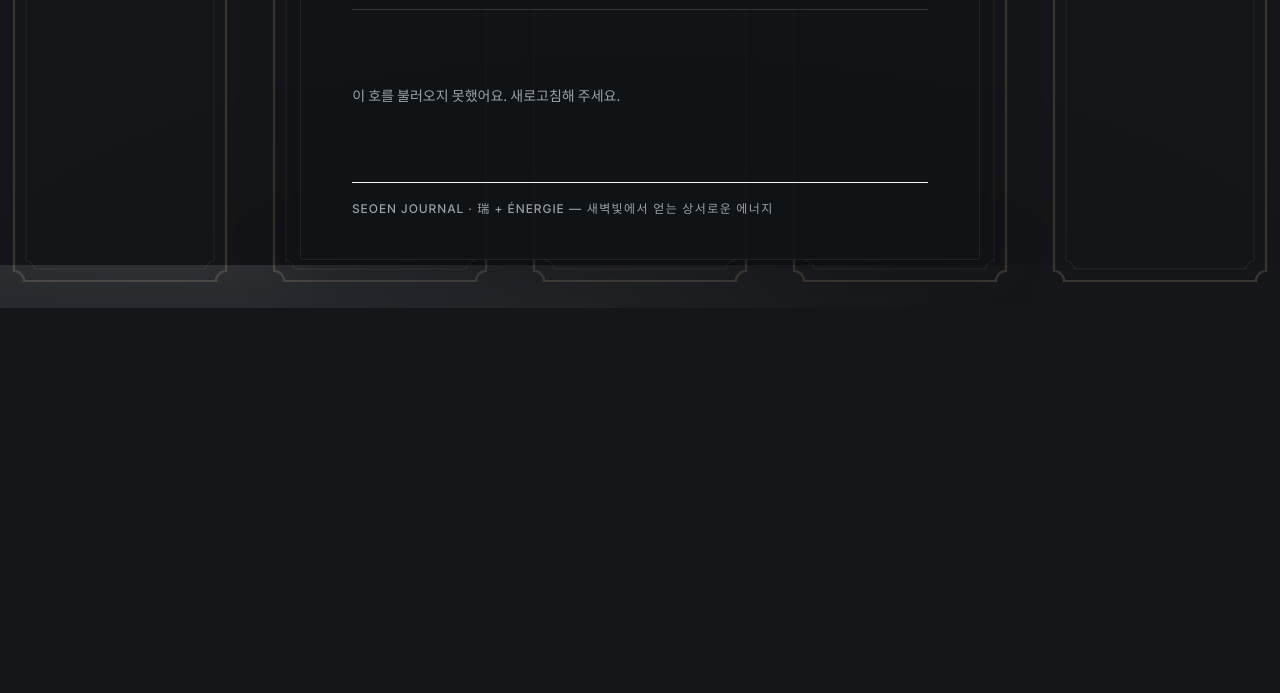
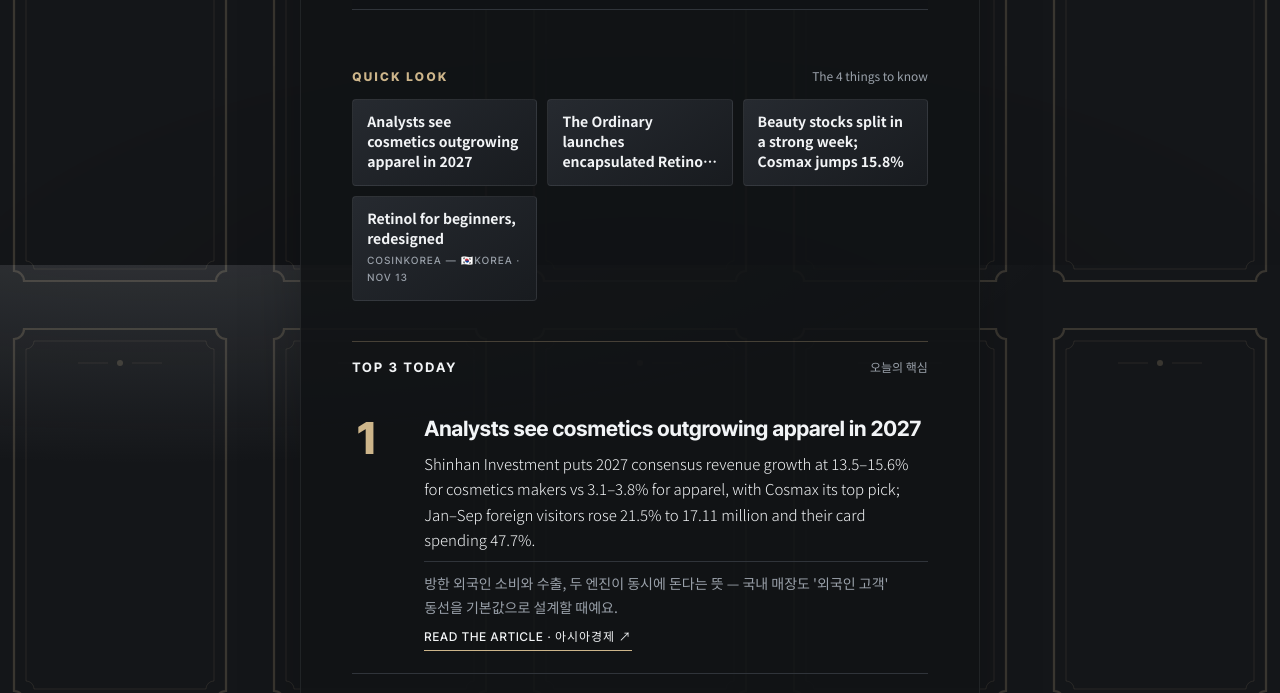
Before and after one commit to itsserahwang-lang/seoen-journal, a plain HTML site: page index.html in a window 1280 px wide. Shown: the part 535-1228 px from the top of the page. Before the commit the page ends 843 px from the top, so only its background shows below. Drawn offline with nearby package versions, Linux system fonts and the light colour scheme; a web font is replaced by a local one.

Commit message:
fix: quick look tolerates 3-column stock tables
Co-Authored-By: Claude Opus 5.5 <noreply@anthropic.com>
Claude-Session: https://claude.ai/code/session_01MeKVhD7r8MdnYSuuc3YBq7

```diff
--- a/index.html
+++ b/index.html
@@ -591,7 +591,7 @@ a.thl:hover .th .art,a.thl:focus-visible .th .art{transform:translateY(-3px);tra
    pn.querySelectorAll('.top3 .t').forEach(function(t){var h=t.querySelectorAll('h3');var pe=t.querySelector('p.en'),pk=t.querySelector('p.kot');
      add({el:t,n:txt(t.querySelector('.n')),kw:'',en:h[0]?txt(h[0]):txt(pe),ko:h[1]?txt(h[1]):txt(pk),m:''})});
    if(key==='stocks'){var tb=pn.querySelector('.tbl tbody');if(tb)tb.querySelectorAll('tr').forEach(function(r){var c=r.children;if(c.length<3)return;var ch=txt(c[2].querySelector('.l-en')||c[2]),cK=txt(c[2].querySelector('.l-ko')||c[2]);
-     add({el:r,kw:ch,kwko:cK,en:txt(c[0].querySelector('.l-en')||c[0])+' · '+txt(c[1].querySelector('.l-en')||c[1]),ko:txt(c[0].querySelector('.l-ko')||c[0])+' · '+txt(c[1].querySelector('.l-ko')||c[1]),m:txt(c[3].querySelector('.l-ko')||c[3])})})}
+     add({el:r,kw:ch,kwko:cK,en:txt(c[0].querySelector('.l-en')||c[0])+' · '+txt(c[1].querySelector('.l-en')||c[1]),ko:txt(c[0].querySelector('.l-ko')||c[0])+' · '+txt(c[1].querySelector('.l-ko')||c[1]),m:c[3]?txt(c[3].querySelector('.l-ko')||c[3]):''})})}
    if(key==='english'){pn.querySelectorAll('.card.w').forEach(function(w){add({el:w,kw:txt(w.querySelector('.term')),en:txt(w.querySelector('.ex')),ko:txt(w.querySelector('.kr')),m:txt(w.querySelector('.pos'))})})}
    if(key==='retail'){pn.querySelectorAll('.ch').forEach(function(c){var r=c.querySelector('.rk:not(.gap)');if(!r)return;var nm=txt(c.querySelector('.ch-h h3'));
      add({el:c,kw:nm,en:'#1 '+txt(r.querySelector('.br'))+' — '+txt(r.querySelector('h4')),ko:'1위 '+txt(r.querySelector('.br'))+' — '+txt(r.querySelector('h4')),m:txt(c.querySelector('.bs .l-ko'))})})}
```
